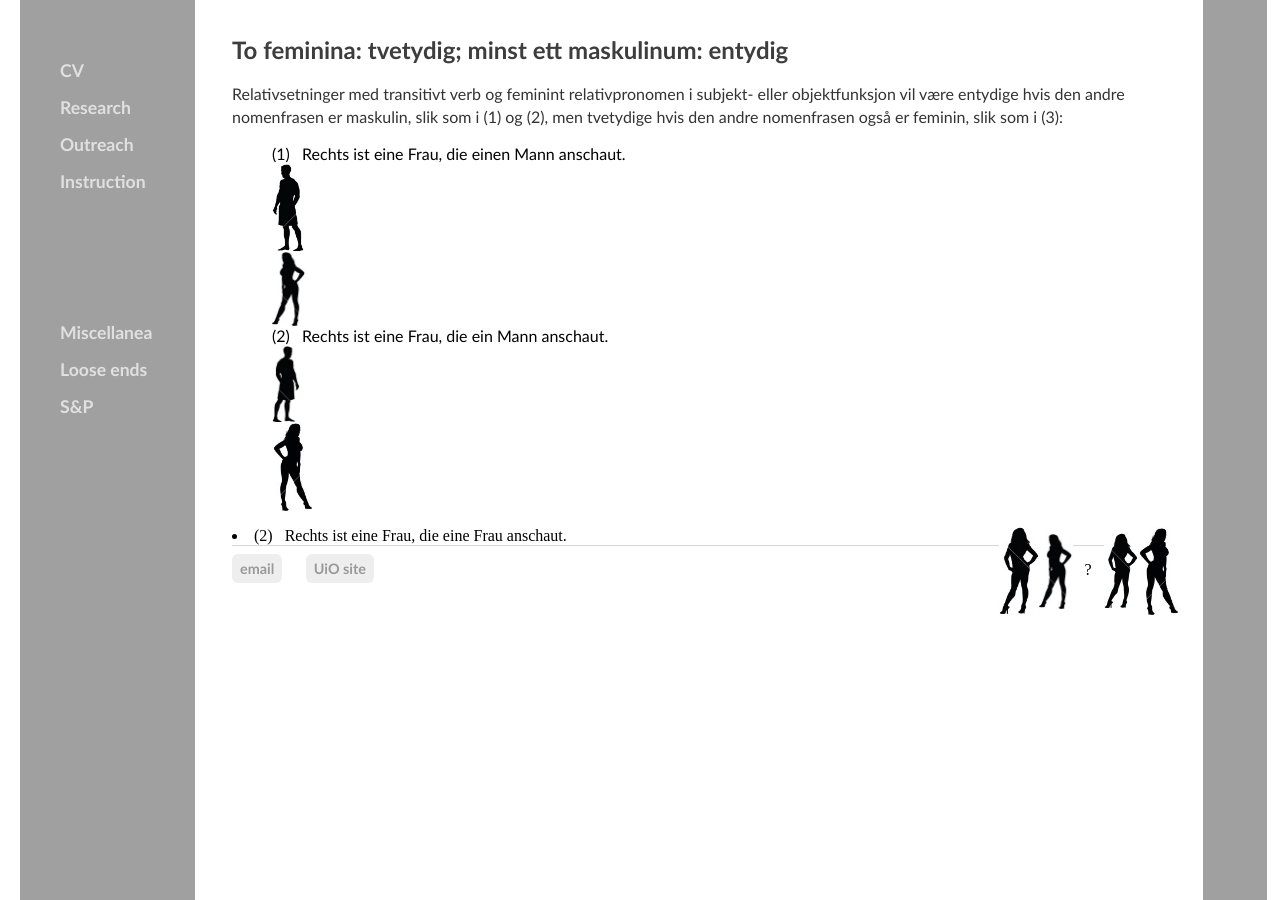
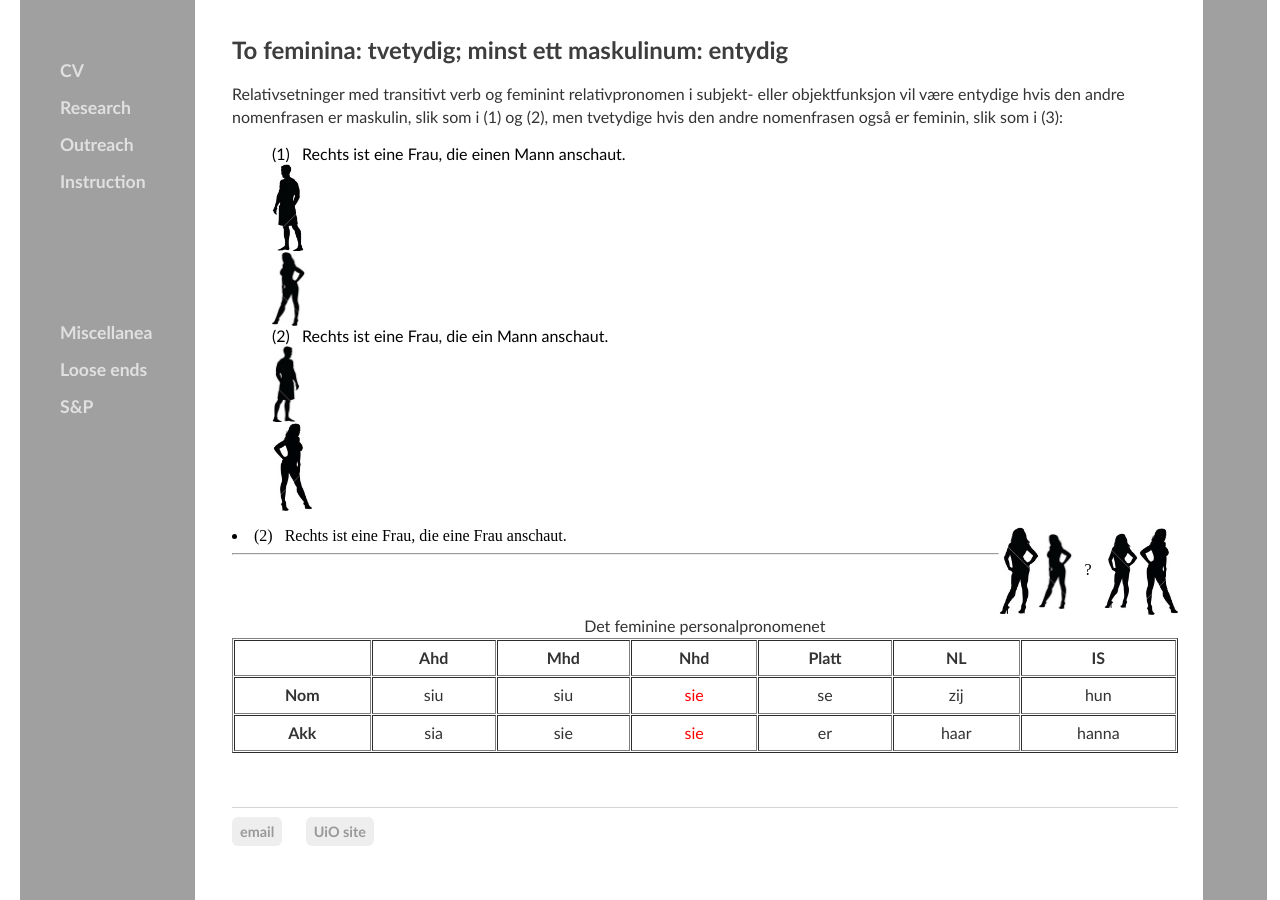
Before and after one commit to kjelljs/kjelljs.github.io, a Jekyll site: the page built from dissemination/kasus.html, in a window 1280 px wide and 900 px high, scrolled down 502 px. Built offline with Jekyll 4.4.1, drawn with Linux system fonts in a browser that asks for light colours.

Commit message:
Update kasus.html

```diff
--- a/dissemination/kasus.html
+++ b/dissemination/kasus.html
@@ -61,3 +61,42 @@ figcaption {
 	<li>(2) &nbsp; Rechts ist eine Frau, die ein Mann anschaut. <img class="centerrightimage" src="/pics/diesie5.jpg" style="width: 28px;" /><img class="centerrightimage" src="/pics/diesie4.jpg" style="width: 40px;" /></div></li>
 	<li>(2) &nbsp; Rechts ist eine Frau, die eine Frau anschaut. <div style="float:right;"><img align="center" src="/pics/diesie3.jpg" style="width: 40px;" /><img align="center" src="/pics/diesie1.jpg" style="width: 34px;" />&nbsp;&nbsp;&nbsp;?&nbsp;&nbsp;&nbsp;<img align="center" src="/pics/diesie3.jpg" style="width: 34px;" /><img align="center" src="/pics/diesie4.jpg" style="width: 40px;" /></div></li>
 </ul>
+<hr />
+<p>&nbsp;</p>
+
+<table border="1" cellpadding="1" cellspacing="1" style="width: 100%;">
+	<caption>Det feminine personalpronomenet</caption>
+	<thead>
+		<tr>
+			<th scope="row">&nbsp;</th>
+			<th scope="col" style="text-align: center;">Ahd</th>
+			<th scope="col" style="text-align: center;">Mhd</th>
+			<th scope="col" style="text-align: center;">Nhd</th>
+			<th scope="col" style="text-align: center;">Platt</th>
+			<th scope="col" style="text-align: center;">NL</th>
+			<th scope="col" style="text-align: center;">IS</th>
+		</tr>
+	</thead>
+	<tbody>
+		<tr>
+			<th scope="row">Nom</th>
+			<td style="text-align: center;">siu</td>
+			<td style="text-align: center;">siu</td>
+			<td style="text-align: center;"><span style="color: rgb(255, 0, 0);">sie</span></td>
+			<td style="text-align: center;">se</td>
+			<td style="text-align: center;">zij</td>
+			<td style="text-align: center;">hun</td>
+		</tr>
+		<tr>
+			<th scope="row">Akk</th>
+			<td style="text-align: center;">sia</td>
+			<td style="text-align: center;">sie</td>
+			<td style="text-align: center;"><span style="color: rgb(255, 0, 0);">sie</span></td>
+			<td style="text-align: center;">er</td>
+			<td style="text-align: center;">haar</td>
+			<td style="text-align: center;">hanna</td>
+		</tr>
+	</tbody>
+</table>
+
+<p>&nbsp;</p>
```
